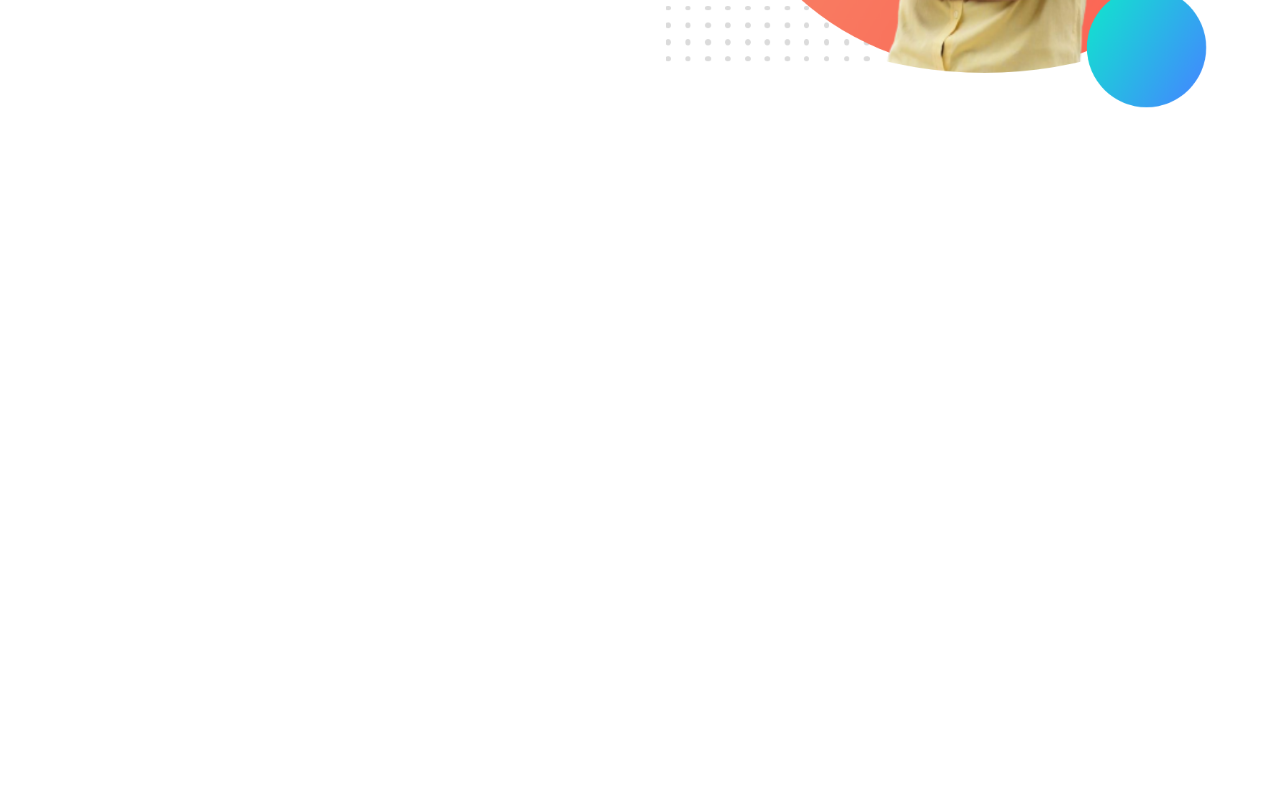
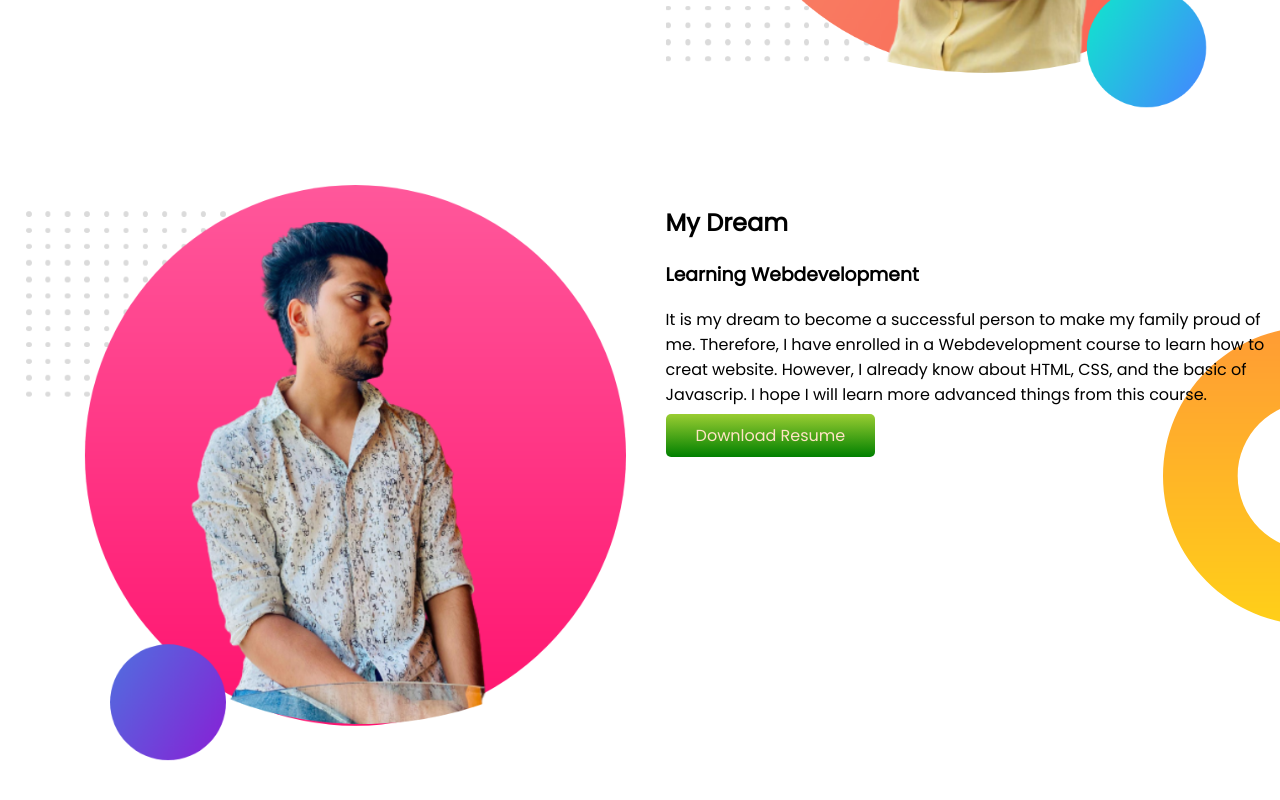
Before and after one commit to fazlarabby1/developer-portfolio, a plain HTML site: page index.html in a window 1280 px wide. Shown: the part 488-1288 px from the top of the page. Before the commit the page ends 800 px from the top, so only its background shows below. Drawn offline with Linux system fonts and the light colour scheme.

Commit message:
dream added

```diff
--- a/index.html
+++ b/index.html
@@ -18,7 +18,7 @@
             <h1>Welcome To</h1>
             <h1><span id="org">Fazla's</span> Universe</h1>
             <h3>This Universe Has Only Few People</h3>
-            <p class="txt">There is not that important to othres. But it is very important to me. Those importnat people
+            <p>There is not that important to othres. But it is very important to me. Those importnat people
                 do not know
                 how important they are to me but I cannot think of a day without them. Some of them stay with me and
                 some of them are far away.</p>
@@ -29,6 +29,20 @@
             <img src="images/Fazla-picture-bg.png" alt="Hey Its me">
         </div>
     </section>
+    <section class="dream-big">
+        <div class="half-width">
+            <img src="images/Big.png" alt="Thinking about life">
+        </div>
+        <div class="half-width">
+            <h2>My Dream</h2>
+            <h3>Learning Webdevelopment</h3>
+            <p>It is my dream to become a successful person to make my family proud of me. Therefore, I have enrolled in
+                a Webdevelopment course to learn how to creat website. However, I already know about HTML, CSS, and the
+                basic of Javascrip. I hope I will learn more advanced things from this course.</p>
+            <a class="link-btn" target="_blank"
+                href="https://drive.google.com/drive/folders/1GR6AqMj7q4gxcZTCwaIeht8mZc1-DSh_">Download Resume</a>
+        </div>
+    </section>
 </body>
 
 </html>
--- a/style.css
+++ b/style.css
@@ -14,6 +14,7 @@ h1 {
 
 section {
     display: flex;
+    margin-bottom: 70px;
 }
 
 .half-width {
@@ -38,3 +39,9 @@ section {
     background-image: url(images/top-banner.png);
     background-repeat: no-repeat;
 }
+
+.dream-big {
+    background-image: url(images/dream-bg.png);
+    background-repeat: no-repeat;
+    background-position: right;
+}
```
Also changed, not shown: images/Big.png (added).
